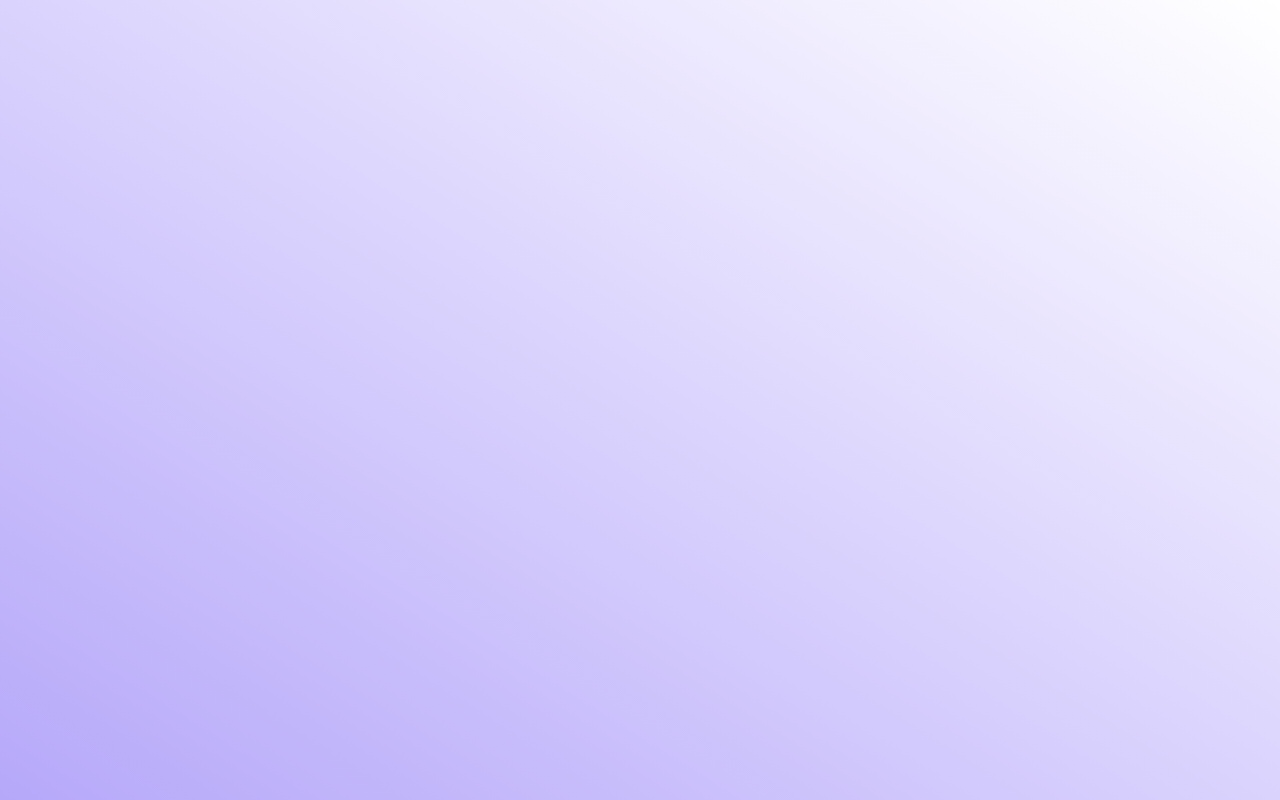
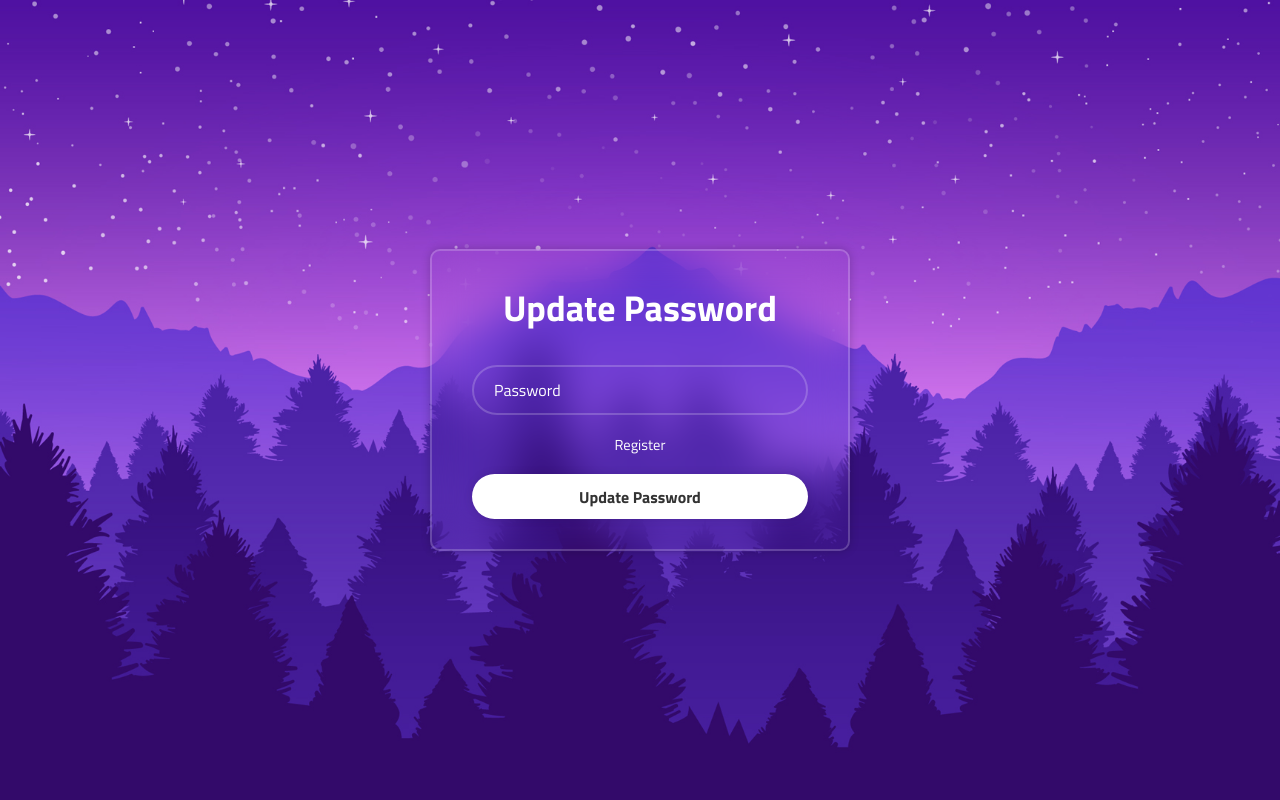
Before and after one commit to faissal17/Make-Me-Money, a React (Vite) app in the folder client/: page /resetpassword in a window 1280 px wide. Before the commit this address had no page. Built offline with nearby package versions, Linux system fonts and the light colour scheme.

Commit message:
implement reset password function in frontend

```diff
--- a/client/src/Api/auth.api.js
+++ b/client/src/Api/auth.api.js
@@ -60,3 +60,19 @@ export const forgetPassword = async (email) => {
     throw error;
   }
 };
+export const resetPassword = async (password, token) => {
+  try {
+    const response = await AuthApi.post(`/resetpassword?token=${token}`, {
+      password: password,
+    });
+
+    if (response.status === 200) {
+      return response.data;
+    } else {
+      throw new Error('reset password failed');
+    }
+  } catch (error) {
+    console.error('Error while reseting the password in:', error);
+    throw error;
+  }
+};
--- a/client/src/App.jsx
+++ b/client/src/App.jsx
@@ -3,6 +3,7 @@ import LandingPage from './components/MainApp/LandingPage';
 import Register from './components/Authentication/Register';
 import Login from './components/Authentication/Login';
 import ForgotPassword from './components/Authentication/ForgotPassword';
+import ResetPassword from './components/Authentication/ResetPassword';
 import { BrowserRouter, Route, Routes } from 'react-router-dom';
 
 function App() {
@@ -14,6 +15,7 @@ function App() {
           <Route path="/Login" Component={Login} />
           <Route path="/Register" Component={Register} />
           <Route path="/ForgetPassword" Component={ForgotPassword} />
+          <Route path="/resetpassword" Component={ResetPassword} />
         </Routes>
       </BrowserRouter>
     </React.Fragment>
--- a/client/src/components/Authentication/ResetPassword.jsx
+++ b/client/src/components/Authentication/ResetPassword.jsx
@@ -0,0 +1,80 @@
+import React, { useEffect, useState } from 'react';
+import { Link, useLocation, useNavigate } from 'react-router-dom';
+import { useFormik } from 'formik';
+import { resetPassword } from '../../Api/auth.api';
+import '../../style/auth.css';
+
+import Swal from 'sweetalert2';
+
+function ResetPassword() {
+  const navigate = useNavigate();
+  const [token, setToken] = useState(null);
+  const [password, setPassword] = useState('');
+  const location = useLocation();
+
+  const formik = useFormik({
+    initialValues: {
+      password: '',
+    },
+    onSubmit: async (values) => {
+      try {
+        await resetPassword(values.password, token);
+        Swal.fire({
+          title: 'Success!',
+          text: 'password updated successful',
+          icon: 'success',
+        }).then(() => {
+          navigate('/Login');
+        });
+      } catch (error) {
+        Swal.fire({
+          title: 'Error!',
+          text: 'something went wrong',
+          icon: 'error',
+        });
+      }
+    },
+    validate: (values) => {
+      const errors = {};
+      if (!values.password) {
+        errors.password = 'Password is required';
+      }
+      return errors;
+    },
+  });
+
+  useEffect(() => {
+    let token = new URLSearchParams(location.search).get('token');
+    setToken(token);
+  }, [location]);
+
+  return (
+    <div className="wrapper">
+      <form onSubmit={formik.handleSubmit}>
+        <h1>Update Password</h1>
+        <div className="input-box">
+          <input
+            type="password"
+            placeholder="Password"
+            {...formik.getFieldProps('password')}
+          />
+          {formik.touched.password && formik.errors.password ? (
+            <div className="text-red-500 flex justify-center items-center text-lg font-semibold">
+              {formik.errors.password}
+            </div>
+          ) : null}
+        </div>
+        <div className="remeber-forget">
+          <Link className="a mt-2" to="/Register">
+            Register
+          </Link>
+        </div>
+        <button type="submit" className="btn">
+          Update Password
+        </button>
+      </form>
+    </div>
+  );
+}
+
+export default ResetPassword;
```
Also changed, not shown: client/src/App.css (added).
